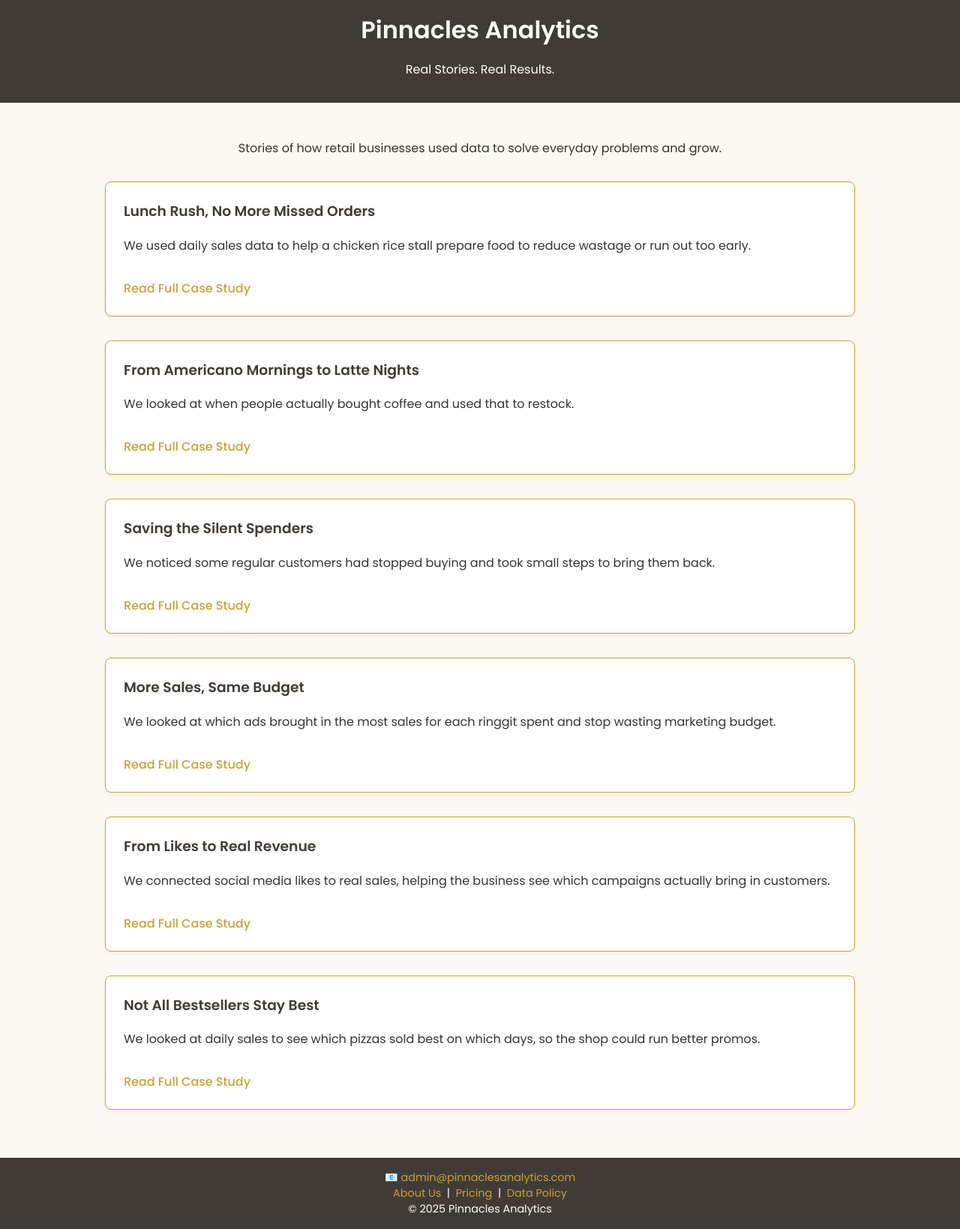
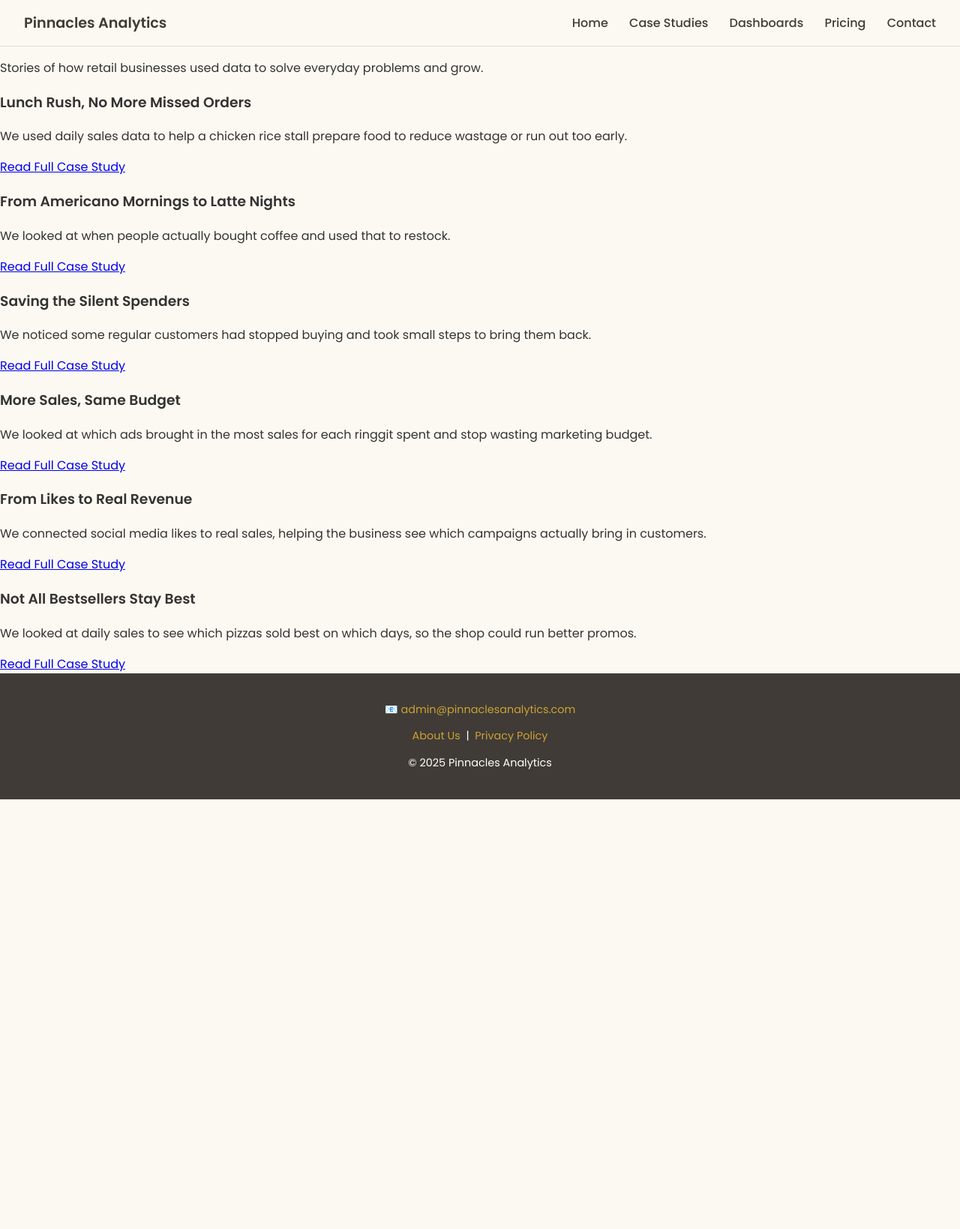
Before and after one commit to lyven81/pinnacles-learning-website, a Jekyll site: the page case-study.html, which Jekyll copies as it is, in a window 1280 px wide. Shown: the whole page at 75% size. Built offline with Jekyll 4.4.1, drawn with Linux system fonts in a browser that asks for light colours; after the commit the page ends 1066 px from its top, so only the background shows below that.

Commit message:
Update case-study.html

```diff
--- a/case-study.html
+++ b/case-study.html
@@ -1,74 +1,139 @@
+
 <!DOCTYPE html>
 <html lang="en">
- <head>
-  <meta charset="utf-8"/>
-  <meta content="width=device-width, initial-scale=1.0" name="viewport"/>
-  <title>Case Studies | Pinnacles Analytics</title>
-  <link href="https://fonts.googleapis.com/css2?family=Poppins:wght@400;500;600&display=swap" rel="stylesheet"/>
-  <link href="style.css" rel="stylesheet"/>
+<head>
+  <meta charset="UTF-8" />
+  <meta name="viewport" content="width=device-width, initial-scale=1.0" />
+  <title>Pinnacles Analytics | Friendly Data Help</title>
+  <link href="https://fonts.googleapis.com/css2?family=Poppins:wght@400;500;600&display=swap" rel="stylesheet" />
   <style>
-    body {
+    html, body {
+      height: 100%;
+      margin: 0;
       font-family: 'Poppins', sans-serif;
       background-color: #FCF9F2;
-      margin: 0;
-      padding: 0;
+      color: #333;
     }
-    header, footer {
-      background-color: #403B36;
-      color: #FFFFFF;
-      text-align: center;
-      padding: 1rem;
+
+    body {
+      display: flex;
+      flex-direction: column;
     }
-    .container {
-      max-width: 1000px;
-      margin: 0 auto;
-      padding: 2rem;
+
+    .navbar {
+      display: flex;
+      justify-content: space-between;
+      align-items: center;
+      background-color: #FCF9F2;
+      padding: 1rem 2rem;
+      border-bottom: 1px solid #e0ddd3;
     }
-    .intro {
-      text-align: center;
-      margin-bottom: 2rem;
-    }
-    .case-grid {
-      display: grid;
-      grid-template-columns: 1fr;
-      gap: 2rem;
-      margin-bottom: 2rem;
-    }
-    .case-card {
-      background: #FFFFFF;
-      padding: 1.5rem;
-      border: 1px solid #CBA135;
-      border-radius: 8px;
-      box-shadow: 0 2px 5px rgba(0,0,0,0.05);
-    }
-    .case-card h3 {
-      margin-top: 0;
+
+    .navbar .brand {
+      font-size: 1.2rem;
+      font-weight: 600;
       color: #403B36;
     }
-    .case-card a {
+
+    .navbar nav a {
+      margin-left: 1.5rem;
+      text-decoration: none;
+      color: #403B36;
+      font-weight: 500;
+    }
+
+    .navbar nav a:hover {
+      color: #CBA135;
+    }
+
+    header {
+      text-align: center;
+      padding: 4rem 1rem 3rem;
+      background: linear-gradient(to bottom right, #FCF9F2, #fff9e7);
+    }
+
+    header h1 {
+      font-size: 2.5rem;
+      color: #403B36;
+      margin-top: 0.5rem;
+    }
+
+    header p {
+      font-size: 1.1rem;
+      color: #555;
+      max-width: 600px;
+      margin: 1rem auto 2rem;
+    }
+
+    .cta-button {
+      display: inline-block;
+      background-color: #CBA135;
+      color: white;
+      text-decoration: none;
+      padding: 12px 25px;
+      border-radius: 6px;
+      font-weight: 600;
+      font-size: 1.05rem;
+    }
+
+    .cta-button:hover {
+      background-color: #b08e2e;
+    }
+
+    .spacer {
+      flex: 1;
+    }
+
+    footer {
+      background-color: #403B36;
+      color: white;
+      text-align: center;
+      padding: 1.5rem;
+      font-size: 0.9rem;
+    }
+
+    footer a {
       color: #CBA135;
       text-decoration: none;
-      font-weight: 500;
-      display: inline-block;
-      margin-top: 1rem;
-    }
-    .case-card a:hover {
-      color: #b08e2e;
     }
 
-    /* Responsive design: retain single column on all devices */
-    @media (min-width: 768px) {
-      .case-grid {
-        grid-template-columns: 1fr;
+    footer a:hover {
+      text-decoration: underline;
+    }
+
+    @media (max-width: 768px) {
+      .navbar {
+        flex-direction: column;
+        align-items: flex-start;
+      }
+
+      .navbar nav {
+        margin-top: 0.5rem;
+      }
+
+      header h1 {
+        font-size: 2rem;
+      }
+
+      .cta-button {
+        font-size: 1rem;
+        padding: 10px 20px;
       }
     }
   </style>
- </head>
- <body>
-  <header>
-   <h1>Pinnacles Analytics</h1>
-   <p>Real Stories. Real Results.</p>
-  </header>
+</head>
+<body>
+
+  <div class="navbar">
+    <div class="brand">Pinnacles Analytics</div>
+    <nav>
+      <a href="index.html">Home</a>
+      <a href="case-studies.html">Case Studies</a>
+      <a href="dashboard.html">Dashboards</a>
+      <a href="pricing.html">Pricing</a>
+      <a href="contact.html">Contact</a>
+    </nav>
+  </div>
 
   <div class="container">
    <section class="intro">
@@ -112,17 +177,17 @@
      <a href="http://www.pinnaclesanalytics.com/case-study/case-study-6.html">Read Full Case Study</a>
     </div>
    </div>
-  </div>
+
+  <div class="spacer"></div>
 
   <footer>
     <p>📧 <a href="mailto:admin@pinnaclesanalytics.com">admin@pinnaclesanalytics.com</a></p>
     <p>
-      <a href="http://www.pinnaclesanalytics.com/about.html">About Us</a> &nbsp;|&nbsp;
-      <a href="http://www.pinnaclesanalytics.com/pricing.html">Pricing</a> &nbsp;|&nbsp;
-      <a href="http://www.pinnaclesanalytics.com/privacy-policy.html">Data Policy</a>
+      <a href="about.html">About Us</a> &nbsp;|&nbsp;
+      <a href="privacy-policy.html">Privacy Policy</a>
     </p>
     <p>© 2025 Pinnacles Analytics</p>
   </footer>
 
- </body>
+</body>
 </html>
```
